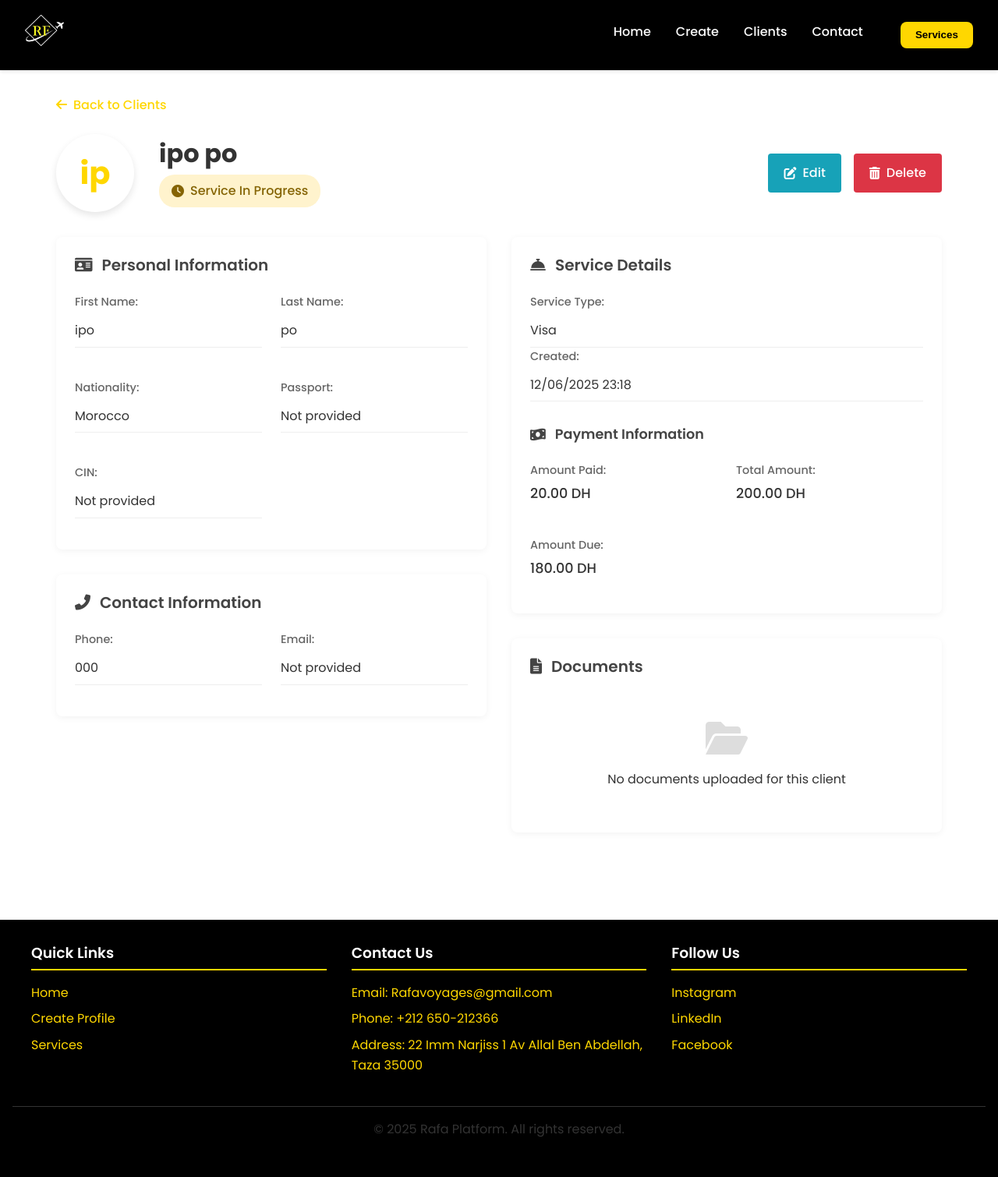
After one commit to imaneboulahya/Rafa, a Flask app: page /client/4 in a window 1280 px wide. The commit adds this page. Shown: the whole page at 78% size. Run offline with Flask 3, Linux system fonts and the light colour scheme; data comes from the database, SQL or seed files in the repository.

Commit message:
view profile

```diff
--- a/app.py
+++ b/app.py
@@ -160,6 +160,11 @@ def clients():
         service_types=service_types
     )
 
+@app.route('/client/<int:client_id>')
+def client_detail(client_id):
+    client = Profile.query.get_or_404(client_id)
+    return render_template('client.html', client=client)
+
 @app.route('/update_client/<int:client_id>', methods=['POST'])
 def update_client(client_id):
     client = Profile.query.get_or_404(client_id)
--- /dev/null
+++ b/static/css/client.css
@@ -0,0 +1,272 @@
+/* Client Detail Page Styles */
+.client-detail {
+    padding: 2rem;
+    max-width: 1200px;
+    margin: 0 auto;
+}
+
+.back-link {
+    margin-bottom: 1.5rem;
+}
+
+.back-btn {
+    display: inline-flex;
+    align-items: center;
+    gap: 0.5rem;
+    color: var(--primary);
+    text-decoration: none;
+    font-weight: 500;
+}
+
+.client-header {
+    display: flex;
+    align-items: center;
+    gap: 2rem;
+    margin-bottom: 2rem;
+    flex-wrap: wrap;
+}
+
+.client-avatar {
+    width: 100px;
+    height: 100px;
+    border-radius: 50%;
+    overflow: hidden;
+    flex-shrink: 0;
+    box-shadow: 0 4px 10px rgba(0, 0, 0, 0.1);
+}
+
+.client-avatar img {
+    width: 100%;
+    height: 100%;
+    object-fit: cover;
+}
+
+.avatar-placeholder {
+    width: 100%;
+    height: 100%;
+    background-color: var(--primary-light);
+    color: var(--primary);
+    display: flex;
+    align-items: center;
+    justify-content: center;
+    font-size: 2.5rem;
+    font-weight: bold;
+}
+
+.client-name {
+    flex: 1;
+    min-width: 200px;
+}
+
+.client-name h1 {
+    margin: 0;
+    font-size: 2rem;
+    color: #333;
+}
+
+.client-status {
+    display: inline-flex;
+    align-items: center;
+    gap: 0.5rem;
+    padding: 0.5rem 1rem;
+    border-radius: 20px;
+    font-weight: 500;
+    margin-top: 0.5rem;
+}
+
+.client-status.pending {
+    background-color: #fff3cd;
+    color: #856404;
+}
+
+.client-status.completed {
+    background-color: #d4edda;
+    color: #155724;
+}
+
+.client-actions {
+    display: flex;
+    gap: 1rem;
+    flex-shrink: 0;
+}
+
+.edit-btn, .delete-btn {
+    display: inline-flex;
+    align-items: center;
+    gap: 0.5rem;
+    padding: 0.75rem 1.25rem;
+    border-radius: 4px;
+    text-decoration: none;
+    font-weight: 500;
+    transition: opacity 0.3s;
+}
+
+.edit-btn {
+    background-color: #17a2b8;
+    color: white;
+}
+
+.delete-btn {
+    background-color: #dc3545;
+    color: white;
+}
+
+.edit-btn:hover, .delete-btn:hover {
+    opacity: 0.9;
+}
+
+.client-content {
+    display: grid;
+    grid-template-columns: 1fr 1fr;
+    gap: 2rem;
+}
+
+.info-card, .service-card, .documents-card {
+    background-color: white;
+    border-radius: 8px;
+    box-shadow: 0 2px 10px rgba(0, 0, 0, 0.05);
+    padding: 1.5rem;
+    margin-bottom: 2rem;
+}
+
+.info-card h2, .service-card h2, .documents-card h2 {
+    margin-top: 0;
+    margin-bottom: 1.5rem;
+    font-size: 1.25rem;
+    color: #444;
+    display: flex;
+    align-items: center;
+    gap: 0.75rem;
+}
+
+.info-grid {
+    display: grid;
+    grid-template-columns: 1fr 1fr;
+    gap: 1.5rem;
+}
+
+.info-item {
+    margin-bottom: 1rem;
+}
+
+.info-label {
+    display: block;
+    font-weight: 500;
+    color: #666;
+    font-size: 0.9rem;
+    margin-bottom: 0.25rem;
+}
+
+.info-value {
+    display: block;
+    font-size: 1rem;
+    color: #333;
+    padding: 0.5rem 0;
+    border-bottom: 1px solid #eee;
+}
+
+.service-info {
+    margin-bottom: 2rem;
+}
+
+.payment-info h3 {
+    margin-top: 0;
+    margin-bottom: 1.5rem;
+    font-size: 1.1rem;
+    color: #444;
+    display: flex;
+    align-items: center;
+    gap: 0.75rem;
+}
+
+.payment-grid {
+    display: grid;
+    grid-template-columns: 1fr 1fr;
+    gap: 1.5rem;
+}
+
+.payment-item {
+    margin-bottom: 1rem;
+}
+
+.payment-label {
+    display: block;
+    font-weight: 500;
+    color: #666;
+    font-size: 0.9rem;
+    margin-bottom: 0.25rem;
+}
+
+.payment-value {
+    display: block;
+    font-size: 1.1rem;
+    color: #333;
+    font-weight: 500;
+}
+
+.document-preview {
+    border: 1px solid #eee;
+    border-radius: 4px;
+    overflow: hidden;
+    margin-bottom: 1rem;
+}
+
+.document-preview iframe {
+    width: 100%;
+    height: 500px;
+    border: none;
+}
+
+.download-btn {
+    display: inline-flex;
+    align-items: center;
+    gap: 0.5rem;
+    background-color: var(--primary);
+    color: white;
+    padding: 0.75rem 1.5rem;
+    border-radius: 4px;
+    text-decoration: none;
+    font-weight: 500;
+    transition: background-color 0.3s;
+}
+
+.download-btn:hover {
+    background-color: var(--primary-dark);
+}
+
+.no-documents {
+    text-align: center;
+    padding: 2rem;
+    color: #888;
+}
+
+.no-documents i {
+    font-size: 3rem;
+    margin-bottom: 1rem;
+    color: #ddd;
+}
+
+.no-documents p {
+    margin: 0;
+}
+
+/* Responsive styles */
+@media (max-width: 768px) {
+    .client-content {
+        grid-template-columns: 1fr;
+    }
+
+    .client-header {
+        flex-direction: column;
+        text-align: center;
+    }
+
+    .client-actions {
+        width: 100%;
+        justify-content: center;
+    }
+
+    .info-grid, .payment-grid {
+        grid-template-columns: 1fr;
+    }
+}
--- /dev/null
+++ b/templates/client.html
@@ -0,0 +1,275 @@
+<!DOCTYPE html>
+<html lang="en">
+<head>
+    <meta charset="UTF-8">
+    <meta name="viewport" content="width=device-width, initial-scale=1.0">
+    <title>{{ client.first_name }} {{ client.last_name }} | Rafa Platform</title>
+    <link rel="stylesheet" href="{{ url_for('static', filename='css/styles.css') }}">
+    <link rel="stylesheet" href="{{ url_for('static', filename='css/client.css') }}">
+    <link rel="preconnect" href="https://fonts.googleapis.com">
+    <link rel="preconnect" href="https://fonts.gstatic.com" crossorigin>
+    <link href="https://fonts.googleapis.com/css2?family=Poppins:wght@300;400;500;600;700&display=swap" rel="stylesheet">
+    <link rel="stylesheet" href="https://cdnjs.cloudflare.com/ajax/libs/font-awesome/6.0.0/css/all.min.css">
+</head>
+<body>
+    <!-- Services Sidebar -->
+    <div class="services-sidebar" id="servicesSidebar">
+        <h3 style="color: var(--primary); border-bottom: 2px solid var(--primary); padding-bottom: 1rem;">Our Services</h3>
+        <ul class="services-list">
+            <li><a href="{{ url_for('visa') }}">Visa</a></li>
+            <li><a href="{{ url_for('hotel') }}">Hotel</a></li>
+            <li><a href="{{ url_for('billet') }}">Billet</a></li>
+            <li><a href="{{ url_for('hajj') }}">Hajj</a></li>
+            <li><a href="{{ url_for('omra') }}">Omra</a></li>
+            <li><a href="{{ url_for('autocar') }}">Autocar</a></li>
+            <li><a href="{{ url_for('bateau') }}">Bateau</a></li>
+            <li><a href="{{ url_for('traduction') }}">Traduction</a></li>
+            <li><a href="{{ url_for('assurance') }}">Assurance</a></li>
+            <li><a href="{{ url_for('voyages') }}">Voyages organisés</a></li>
+            <li><a href="{{ url_for('transfert') }}">Transfert</a></li>
+            <li><a href="{{ url_for('statistics') }}">Statistics</a></li>
+            <li><a href="{{ url_for('factures') }}">Factures</a></li>
+        </ul>
+    </div>
+
+    <!-- Overlay -->
+    <div class="overlay" id="overlay"></div>
+
+    <!-- Header/Navigation -->
+    <header class="navbar">
+        <a href="{{ url_for('index') }}" class="logo-link">
+            <img src="{{ url_for('static', filename='images/logo.jpeg') }}" alt="Rafa Logo" class="logo-img" width="150" height="50">
+        </a>
+
+        <button class="toggle-button" aria-label="Toggle navigation">
+            <span class="bar"></span>
+            <span class="bar"></span>
+            <span class="bar"></span>
+        </button>
+
+        <nav class="navbar-links">
+            <ul>
+                <li><a href="{{ url_for('index') }}">Home</a></li>
+                <li><a href="{{ url_for('create_profile') }}">Create</a></li>
+                <li><a href="{{ url_for('clients') }}">Clients</a></li>
+                <li><a href="#contact">Contact</a></li>
+                <li><button class="sidebar-toggle" id="sidebarToggle">Services</button></li>
+            </ul>
+        </nav>
+    </header>
+
+    <!-- Main Content -->
+    <main id="main-content">
+        <section class="client-detail">
+            <div class="back-link">
+                <a href="{{ url_for('clients') }}" class="back-btn">
+                    <i class="fas fa-arrow-left"></i> Back to Clients
+                </a>
+            </div>
+
+            <div class="client-header">
+                <div class="client-avatar">
+                    {% if client.photo_path %}
+                    <img src="{{ url_for('static', filename='uploads/' + client.photo_path) }}" alt="{{ client.first_name }} {{ client.last_name }}">
+                    {% else %}
+                    <div class="avatar-placeholder">
+                        {{ client.first_name[0] }}{{ client.last_name[0] }}
+                    </div>
+                    {% endif %}
+                </div>
+                <div class="client-name">
+                    <h1>{{ client.first_name }} {{ client.last_name }}</h1>
+                    <div class="client-status {% if client.service_completed %}completed{% else %}pending{% endif %}">
+                        {% if client.service_completed %}
+                        <i class="fas fa-check-circle"></i> Service Completed
+                        {% else %}
+                        <i class="fas fa-clock"></i> Service In Progress
+                        {% endif %}
+                    </div>
+                </div>
+                <div class="client-actions">
+                    <a href="{{ url_for('update_client', client_id=client.id) }}" class="edit-btn">
+                        <i class="fas fa-edit"></i> Edit
+                    </a>
+                    <a href="{{ url_for('delete_client', client_id=client.id) }}" class="delete-btn" onclick="return confirm('Are you sure you want to delete this client?')">
+                        <i class="fas fa-trash-alt"></i> Delete
+                    </a>
+                </div>
+            </div>
+
+            <div class="client-content">
+                <div class="client-info-section">
+                    <div class="info-card">
+                        <h2><i class="fas fa-id-card"></i> Personal Information</h2>
+                        <div class="info-grid">
+                            <div class="info-item">
+                                <span class="info-label">First Name:</span>
+                                <span class="info-value">{{ client.first_name }}</span>
+                            </div>
+                            <div class="info-item">
+                                <span class="info-label">Last Name:</span>
+                                <span class="info-value">{{ client.last_name }}</span>
+                            </div>
+                            <div class="info-item">
+                                <span class="info-label">Nationality:</span>
+                                <span class="info-value">{{ client.nationality }}</span>
+                            </div>
+                            <div class="info-item">
+                                <span class="info-label">Passport:</span>
+                                <span class="info-value">{{ client.passport if client.passport else 'Not provided' }}</span>
+                            </div>
+                            <div class="info-item">
+                                <span class="info-label">CIN:</span>
+                                <span class="info-value">{{ client.cin if client.cin else 'Not provided' }}</span>
+                            </div>
+                        </div>
+                    </div>
+
+                    <div class="info-card">
+                        <h2><i class="fas fa-phone-alt"></i> Contact Information</h2>
+                        <div class="info-grid">
+                            <div class="info-item">
+                                <span class="info-label">Phone:</span>
+                                <span class="info-value">{{ client.phone }}</span>
+                            </div>
+                            <div class="info-item">
+                                <span class="info-label">Email:</span>
+                                <span class="info-value">{{ client.email if client.email else 'Not provided' }}</span>
+                            </div>
+                        </div>
+                    </div>
+                </div>
+
+                <div class="client-service-section">
+                    <div class="service-card">
+                        <h2><i class="fas fa-concierge-bell"></i> Service Details</h2>
+                        <div class="service-info">
+                            <div class="service-type">
+                                <span class="info-label">Service Type:</span>
+                                <span class="info-value">
+                                    {% if client.service_type == 'other' and client.custom_service %}
+                                        {{ client.custom_service }}
+                                    {% else %}
+                                        {{ client.service_type|capitalize }}
+                                    {% endif %}
+                                </span>
+                            </div>
+                            <div class="service-date">
+                                <span class="info-label">Created:</span>
+                                <span class="info-value">{{ client.created_at.strftime('%d/%m/%Y %H:%M') }}</span>
+                            </div>
+                        </div>
+
+                        <div class="payment-info">
+                            <h3><i class="fas fa-money-bill-wave"></i> Payment Information</h3>
+                            <div class="payment-grid">
+                                <div class="payment-item">
+                                    <span class="payment-label">Amount Paid:</span>
+                                    <span class="payment-value">{{ "%.2f"|format(client.amount_paid) }} DH</span>
+                                </div>
+                                <div class="payment-item">
+                                    <span class="payment-label">Total Amount:</span>
+                                    <span class="payment-value">{{ "%.2f"|format(client.total_amount) }} DH</span>
+                                </div>
+                                <div class="payment-item">
+                                    <span class="payment-label">Amount Due:</span>
+                                    <span class="payment-value">{{ "%.2f"|format(client.total_amount - client.amount_paid) }} DH</span>
+                                </div>
+                            </div>
+                        </div>
+                    </div>
+
+                    <div class="documents-card">
+                        <h2><i class="fas fa-file-alt"></i> Documents</h2>
+                        {% if client.documents_path %}
+                        <div class="document-preview">
+                            <iframe src="{{ url_for('static', filename='uploads/' + client.documents_path) }}" frameborder="0"></iframe>
+                            <a href="{{ url_for('static', filename='uploads/' + client.documents_path) }}" download class="download-btn">
+                                <i class="fas fa-download"></i> Download Documents
+                            </a>
+                        </div>
+                        {% else %}
+                        <div class="no-documents">
+                            <i class="fas fa-folder-open"></i>
+                            <p>No documents uploaded for this client</p>
+                        </div>
+                        {% endif %}
+                    </div>
+                </div>
+            </div>
+        </section>
+    </main>
+
+    <!-- Footer -->
+    <footer id="contact">
+        <div class="footer-content">
+            <div class="footer-section">
+                <h3>Quick Links</h3>
+                <ul>
+                    <li><a href="{{ url_for('index') }}">Home</a></li>
+                    <li><a href="{{ url_for('create_profile') }}">Create Profile</a></li>
+                    <li><a href="#services">Services</a></li>
+                </ul>
+            </div>
+
+            <div class="footer-section">
+                <h3>Contact Us</h3>
+                <ul>
+                    <li>Email: Rafavoyages@gmail.com</li>
+                    <li>Phone: +212 650-212366</li>
+                    <li>Address: 22 Imm Narjiss 1 Av Allal Ben Abdellah, Taza 35000</li>
+                </ul>
+            </div>
+
+            <div class="footer-section">
+                <h3>Follow Us</h3>
+                <ul>
+                    <li><a href="https://www.instagram.com/agencerafavoyages">Instagram</a></li>
+                    <li><a href="#">LinkedIn</a></li>
+                    <li><a href="https://www.facebook.com/almassaAgencyTravel">Facebook</a></li>
+                </ul>
+            </div>
+        </div>
+
+        <div class="copyright">
+            <p>&copy; 2025 Rafa Platform. All rights reserved.</p>
+        </div>
+    </footer>
+
+    <script>
+        document.addEventListener('DOMContentLoaded', function() {
+            // Sidebar toggle functionality
+            const sidebarToggle = document.getElementById('sidebarToggle');
+            const servicesSidebar = document.getElementById('servicesSidebar');
+            const overlay = document.getElementById('overlay');
+            const body = document.body;
+
+            function toggleSidebar() {
+                servicesSidebar.classList.toggle('active');
+                overlay.classList.toggle('active');
+                body.classList.toggle('no-scroll');
+            }
+
+            if (sidebarToggle) {
+                sidebarToggle.addEventListener('click', toggleSidebar);
+            }
+
+            if (overlay) {
+                overlay.addEventListener('click', toggleSidebar);
+            }
+
+            // Close sidebar when clicking outside on mobile
+            document.addEventListener('click', function(event) {
+                if (window.innerWidth <= 991 &&
+                    servicesSidebar &&
+                    !servicesSidebar.contains(event.target) &&
+                    sidebarToggle &&
+                    !sidebarToggle.contains(event.target) &&
+                    servicesSidebar.classList.contains('active')) {
+                    toggleSidebar();
+                }
+            });
+        });
+    </script>
+</body>
+</html>
--- a/templates/clients.html
+++ b/templates/clients.html
@@ -175,7 +175,7 @@
                                 <a href="{{ url_for('delete_client', client_id=client.id) }}" class="action-btn delete-btn" title="Delete" onclick="return confirm('Are you sure you want to delete this client?')">
                                     <i class="fas fa-trash-alt"></i>
                                 </a>
-                                <a href="#" class="action-btn more-btn" title="More options">
+                                <a href="{{ url_for('client_detail', client_id=client.id) }}" class="action-btn more-btn" title="More options">
                                     <i class="fas fa-ellipsis-v"></i>
                                 </a>
                             </td>
```
Also changed, not shown: templates/create_group.html (+54 -0 lines).
